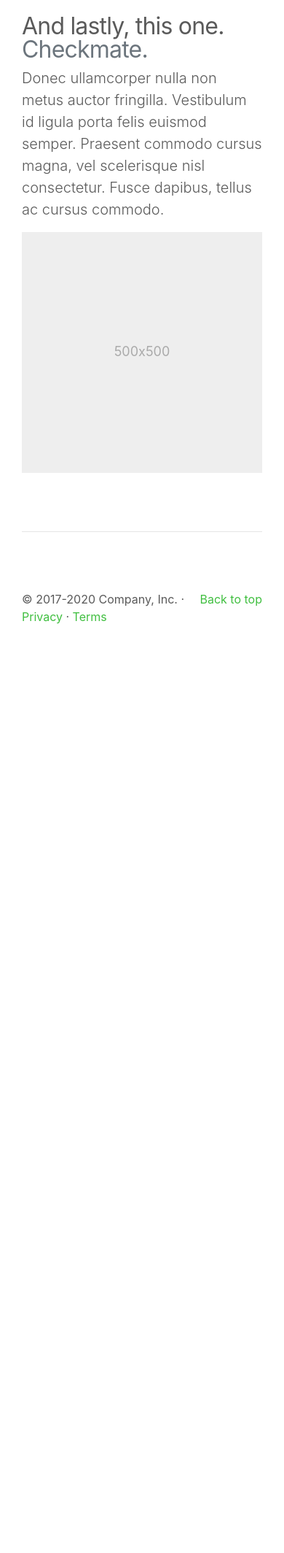
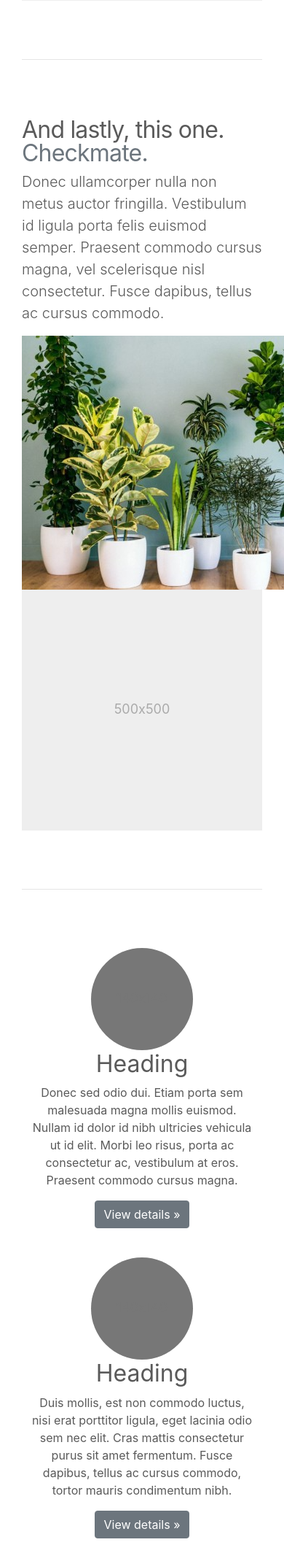
Before and after one commit to petracili/MS4, a Django app: template templates/base.html in a window 390 px wide; the page is wider, and only the part inside the window is pictured. Shown: the part 3672-5800 px from the top of that part at 73% size. Before the commit the page ends 4527 px from the top of that part, so only its background shows below. Run offline with Django 3.2, Linux system fonts and the light colour scheme; the template is opened without the code that fills it, so the values that code supplies are empty; some libraries are stand-ins or nearby versions.

Commit message:
Change location of element and added text

```diff
--- a/templates/base.html
+++ b/templates/base.html
@@ -128,9 +128,8 @@
         <img src="{% static 'img/vrt1.PNG' %}" />
         <div class="container">
           <div class="carousel-caption text-left">
-            <h1>Marcus Tullius Cicero</h1>
-            <p>If we follow nature as a leader, we will never go astray.</p>
-            <p><a class="btn btn-lg btn-primary" href="#" role="button">Learn more</a></p>
+            <h1>Immanuel Kant</h1>
+            <p>Flowers are a pure beauty in nature.</p>
           </div>
         </div>
       </div>
@@ -151,7 +150,6 @@
           <div class="carousel-caption text-right">
             <h1>One more for good measure.</h1>
             <p>Cras justo odio, dapibus ac facilisis in, egestas eget quam. Donec id elit non mi porta gravida at eget metus. Nullam id dolor id nibh ultricies vehicula ut id elit.</p>
-            <p><a class="btn btn-lg btn-primary" href="#" role="button">Browse gallery</a></p>
           </div>
         </div>
       </div>
@@ -172,7 +170,54 @@
 
   <div class="container marketing">
 
-    <!-- Three columns of text below the carousel -->
+    <!-- START THE FEATURETTES -->
+
+    <hr class="featurette-divider">
+
+    <div class="row featurette">
+      <div class="col-md-7">
+        <h2 class="featurette-heading">First featurette heading. <span class="text-muted">It’ll blow your mind.</span></h2>
+        <p class="lead">Donec ullamcorper nulla non metus auctor fringilla. Vestibulum id ligula porta felis euismod semper. Praesent commodo cursus magna, vel scelerisque nisl consectetur. Fusce dapibus, tellus ac cursus commodo.</p>
+      </div>
+      <div class="col-md-5">
+        <img src="{% static 'img/sukulent2.PNG' %}" />
+        <svg class="bd-placeholder-img bd-placeholder-img-lg featurette-image img-fluid mx-auto" width="500" height="500" xmlns="http://www.w3.org/2000/svg" preserveAspectRatio="xMidYMid slice" focusable="false" role="img" aria-label="Placeholder: 500x500"><title>Placeholder</title><rect width="100%" height="100%" fill="#eee"></rect><text x="50%" y="50%" fill="#aaa" dy=".3em">500x500</text></svg>
+      </div>
+    </div>
+
+    <hr class="featurette-divider">
+
+    <div class="row featurette">
+      <div class="col-md-7 order-md-2">
+        <h2 class="featurette-heading">Oh yeah, it’s that good. <span class="text-muted">See for yourself.</span></h2>
+        <p class="lead">It all started about 3-5 years ago. We know that plants were very popular in the 70s and 80s, so part of the popularity may have come with trends in interior design in the style of some past decades.
+          The second part is certainly related to life in urban areas where we lack greenery, so the so-called. the urban jungle has become a way to reconnect with nature. Healthy living, focusing on mental health,
+          caring for the environment, recycling - these are all terms we associate with plants. Countless studies are showing how useful it is
+          to have plants in interiors and this is the real truth - people are so happy and excited about a new list of flowers on their plant.</p>
+      </div>
+      <div class="col-md-5 order-md-1">
+        <img src="{% static 'img/sukulent4.PNG' %}" />
+        <svg class="bd-placeholder-img bd-placeholder-img-lg featurette-image img-fluid mx-auto" width="500" height="500" xmlns="http://www.w3.org/2000/svg" preserveAspectRatio="xMidYMid slice" focusable="false" role="img" aria-label="Placeholder: 500x500"><title>Placeholder</title><rect width="100%" height="100%" fill="#eee"></rect><text x="50%" y="50%" fill="#aaa" dy=".3em">500x500</text></svg>
+      </div>
+    </div>
+
+    <hr class="featurette-divider">
+
+    <div class="row featurette">
+      <div class="col-md-7">
+        <h2 class="featurette-heading">And lastly, this one. <span class="text-muted">Checkmate.</span></h2>
+        <p class="lead">Donec ullamcorper nulla non metus auctor fringilla. Vestibulum id ligula porta felis euismod semper. Praesent commodo cursus magna, vel scelerisque nisl consectetur. Fusce dapibus, tellus ac cursus commodo.</p>
+      </div>
+      <div class="col-md-5">
+        <img src="{% static 'img/sukulent3.PNG' %}" />
+        <svg class="bd-placeholder-img bd-placeholder-img-lg featurette-image img-fluid mx-auto" width="500" height="500" xmlns="http://www.w3.org/2000/svg" preserveAspectRatio="xMidYMid slice" focusable="false" role="img" aria-label="Placeholder: 500x500"><title>Placeholder</title><rect width="100%" height="100%" fill="#eee"></rect><text x="50%" y="50%" fill="#aaa" dy=".3em">500x500</text></svg>
+      </div>
+    </div>
+
+     <!-- /END THE FEATURETTES -->
+
+    <hr class="featurette-divider">
+
     <div class="row">
       <div class="col-lg-4">
         <svg class="bd-placeholder-img rounded-circle" width="140" height="140" xmlns="http://www.w3.org/2000/svg" preserveAspectRatio="xMidYMid slice" focusable="false" role="img" aria-label="Placeholder: 140x140"><title>Placeholder</title><rect width="100%" height="100%" fill="#777"></rect><text x="50%" y="50%" fill="#777" dy=".3em">140x140</text></svg>
@@ -194,48 +239,26 @@
       </div><!-- /.col-lg-4 -->
     </div><!-- /.row -->
 
-
-    <!-- START THE FEATURETTES -->
-
-    <hr class="featurette-divider">
-
-    <div class="row featurette">
-      <div class="col-md-7">
-        <h2 class="featurette-heading">First featurette heading. <span class="text-muted">It’ll blow your mind.</span></h2>
-        <p class="lead">Donec ullamcorper nulla non metus auctor fringilla. Vestibulum id ligula porta felis euismod semper. Praesent commodo cursus magna, vel scelerisque nisl consectetur. Fusce dapibus, tellus ac cursus commodo.</p>
-      </div>
-      <div class="col-md-5">
-        <svg class="bd-placeholder-img bd-placeholder-img-lg featurette-image img-fluid mx-auto" width="500" height="500" xmlns="http://www.w3.org/2000/svg" preserveAspectRatio="xMidYMid slice" focusable="false" role="img" aria-label="Placeholder: 500x500"><title>Placeholder</title><rect width="100%" height="100%" fill="#eee"></rect><text x="50%" y="50%" fill="#aaa" dy=".3em">500x500</text></svg>
-      </div>
-    </div>
-
-    <hr class="featurette-divider">
-
-    <div class="row featurette">
-      <div class="col-md-7 order-md-2">
-        <h2 class="featurette-heading">Oh yeah, it’s that good. <span class="text-muted">See for yourself.</span></h2>
-        <p class="lead">Donec ullamcorper nulla non metus auctor fringilla. Vestibulum id ligula porta felis euismod semper. Praesent commodo cursus magna, vel scelerisque nisl consectetur. Fusce dapibus, tellus ac cursus commodo.</p>
-      </div>
-      <div class="col-md-5 order-md-1">
-        <svg class="bd-placeholder-img bd-placeholder-img-lg featurette-image img-fluid mx-auto" width="500" height="500" xmlns="http://www.w3.org/2000/svg" preserveAspectRatio="xMidYMid slice" focusable="false" role="img" aria-label="Placeholder: 500x500"><title>Placeholder</title><rect width="100%" height="100%" fill="#eee"></rect><text x="50%" y="50%" fill="#aaa" dy=".3em">500x500</text></svg>
-      </div>
-    </div>
-
-    <hr class="featurette-divider">
-
-    <div class="row featurette">
-      <div class="col-md-7">
-        <h2 class="featurette-heading">And lastly, this one. <span class="text-muted">Checkmate.</span></h2>
-        <p class="lead">Donec ullamcorper nulla non metus auctor fringilla. Vestibulum id ligula porta felis euismod semper. Praesent commodo cursus magna, vel scelerisque nisl consectetur. Fusce dapibus, tellus ac cursus commodo.</p>
-      </div>
-      <div class="col-md-5">
-        <svg class="bd-placeholder-img bd-placeholder-img-lg featurette-image img-fluid mx-auto" width="500" height="500" xmlns="http://www.w3.org/2000/svg" preserveAspectRatio="xMidYMid slice" focusable="false" role="img" aria-label="Placeholder: 500x500"><title>Placeholder</title><rect width="100%" height="100%" fill="#eee"></rect><text x="50%" y="50%" fill="#aaa" dy=".3em">500x500</text></svg>
-      </div>
-    </div>
-
-    <hr class="featurette-divider">
-
-    <!-- /END THE FEATURETTES -->
+    <div class="row">
+      <div class="col-lg-4">
+        <svg class="bd-placeholder-img rounded-circle" width="140" height="140" xmlns="http://www.w3.org/2000/svg" preserveAspectRatio="xMidYMid slice" focusable="false" role="img" aria-label="Placeholder: 140x140"><title>Placeholder</title><rect width="100%" height="100%" fill="#777"></rect><text x="50%" y="50%" fill="#777" dy=".3em">140x140</text></svg>
+        <h2>Heading</h2>
+        <p>Donec sed odio dui. Etiam porta sem malesuada magna mollis euismod. Nullam id dolor id nibh ultricies vehicula ut id elit. Morbi leo risus, porta ac consectetur ac, vestibulum at eros. Praesent commodo cursus magna.</p>
+        <p><a class="btn btn-secondary" href="#" role="button">View details »</a></p>
+      </div><!-- /.col-lg-4 -->
+      <div class="col-lg-4">
+        <svg class="bd-placeholder-img rounded-circle" width="140" height="140" xmlns="http://www.w3.org/2000/svg" preserveAspectRatio="xMidYMid slice" focusable="false" role="img" aria-label="Placeholder: 140x140"><title>Placeholder</title><rect width="100%" height="100%" fill="#777"></rect><text x="50%" y="50%" fill="#777" dy=".3em">140x140</text></svg>
+        <h2>Heading</h2>
+        <p>Duis mollis, est non commodo luctus, nisi erat porttitor ligula, eget lacinia odio sem nec elit. Cras mattis consectetur purus sit amet fermentum. Fusce dapibus, tellus ac cursus commodo, tortor mauris condimentum nibh.</p>
+        <p><a class="btn btn-secondary" href="#" role="button">View details »</a></p>
+      </div><!-- /.col-lg-4 -->
+      <div class="col-lg-4">
+        <svg class="bd-placeholder-img rounded-circle" width="140" height="140" xmlns="http://www.w3.org/2000/svg" preserveAspectRatio="xMidYMid slice" focusable="false" role="img" aria-label="Placeholder: 140x140"><title>Placeholder</title><rect width="100%" height="100%" fill="#777"></rect><text x="50%" y="50%" fill="#777" dy=".3em">140x140</text></svg>
+        <h2>Heading</h2>
+        <p>Donec sed odio dui. Cras justo odio, dapibus ac facilisis in, egestas eget quam. Vestibulum id ligula porta felis euismod semper. Fusce dapibus, tellus ac cursus commodo, tortor mauris condimentum nibh, ut fermentum massa justo sit amet risus.</p>
+        <p><a class="btn btn-secondary" href="#" role="button">View details »</a></p>
+      </div><!-- /.col-lg-4 -->
+    </div><!-- /.row -->
 
   </div><!-- /.container -->
 
```
